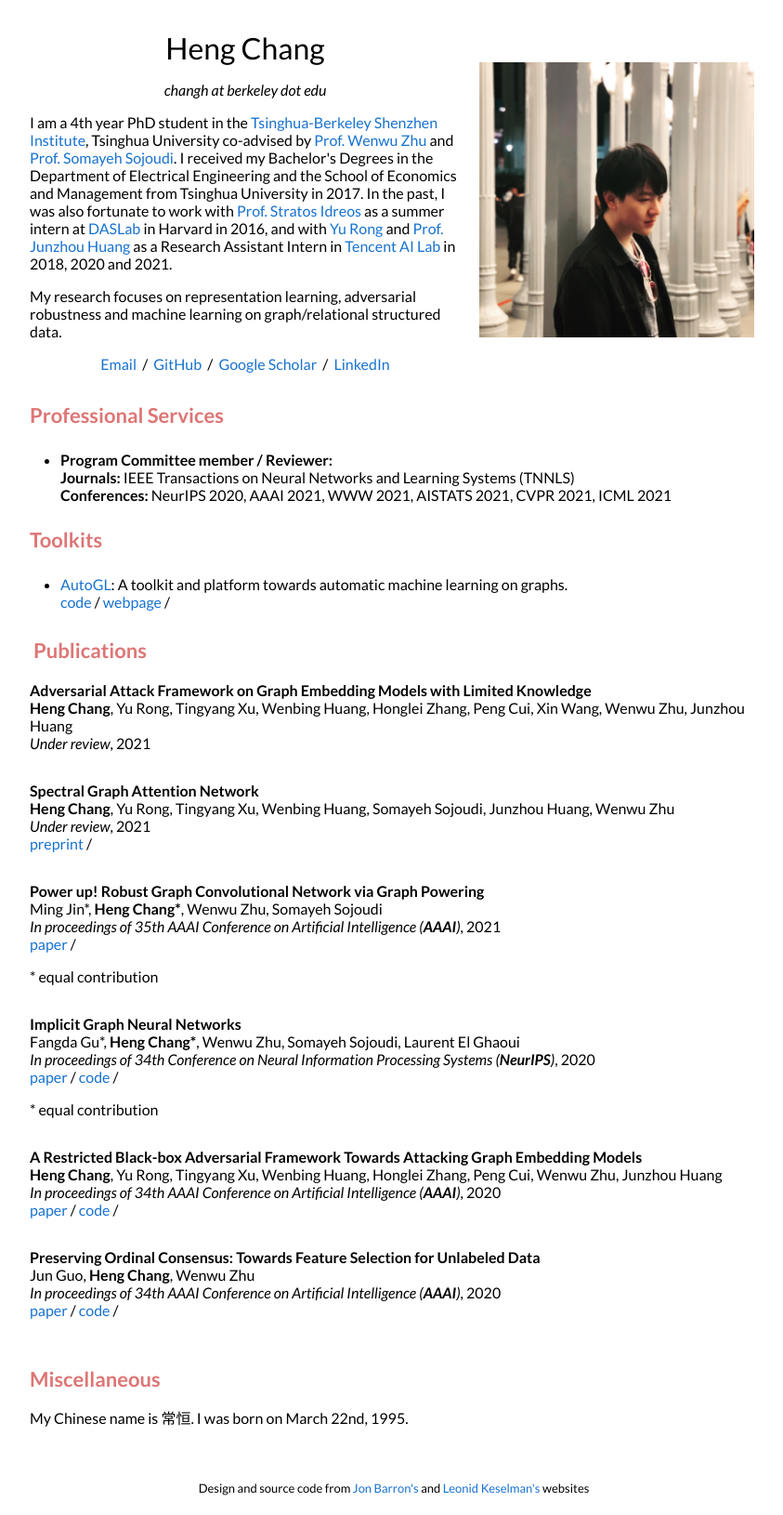
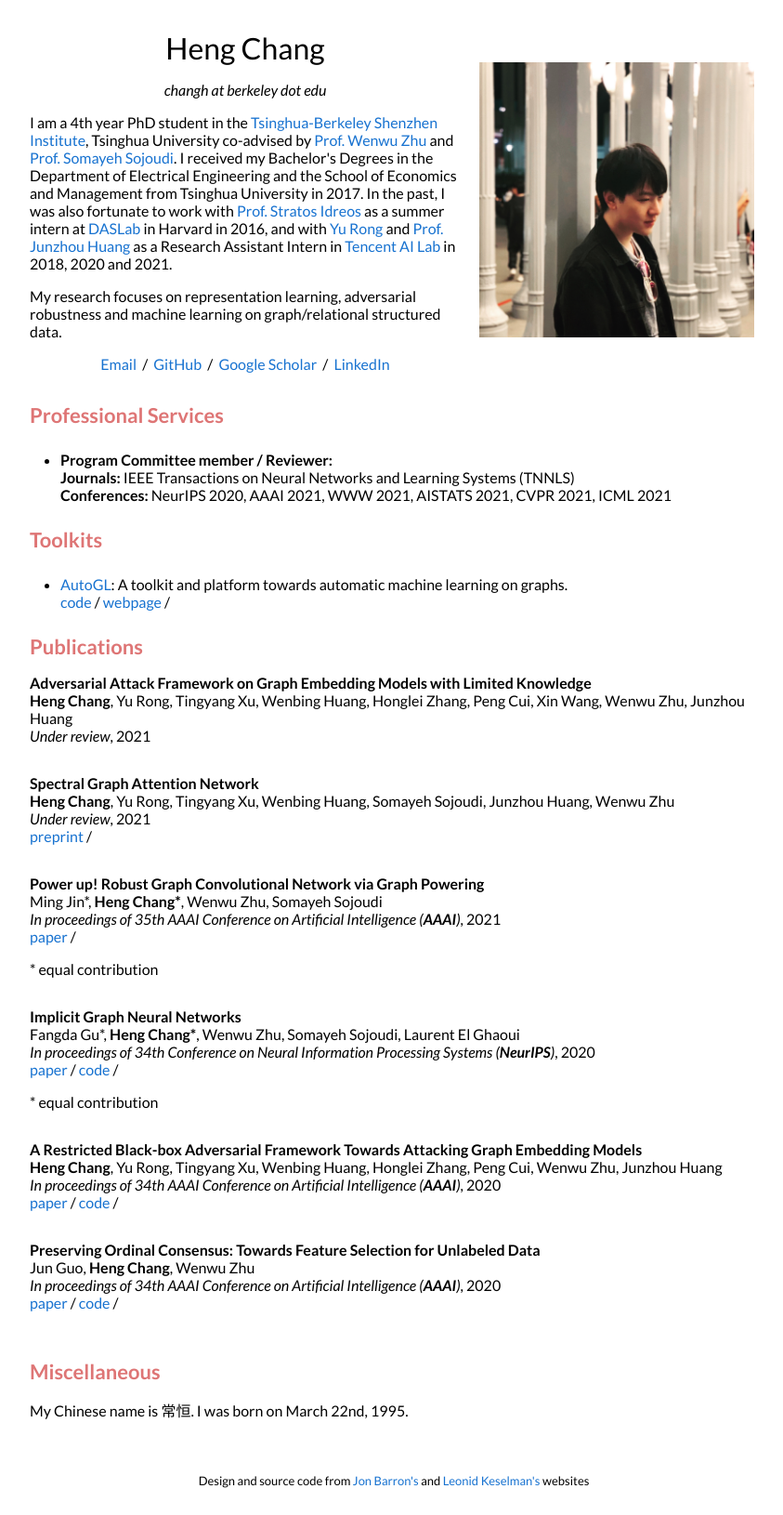
Before and after one commit to hchang95/hchang95.github.io, a Jekyll site: the page built from _posts/2021-03-01-arxiv-1.markdown, in a window 1280 px wide. Shown: the whole page at 93% size, without its empty margins (216-1059 px from the left). Built offline with Jekyll 4.4.1, drawn with Linux system fonts in a browser that asks for light colours.

Commit message:
Update default.html

```diff
--- a/_layouts/default.html
+++ b/_layouts/default.html
@@ -92,7 +92,7 @@
 
         <table style="width:100%;border:0px;border-spacing:0px;border-collapse:separate;margin-right:auto;margin-left:auto;">
           <tr>
-            <td style="padding:1.5%;width:100%;vertical-align:middle">
+            <td style="padding:1%;width:100%;vertical-align:middle">
               <h2 style="color:#DE7575;"> <b>Publications</b></h2>
             </td>
           </tr>
```
